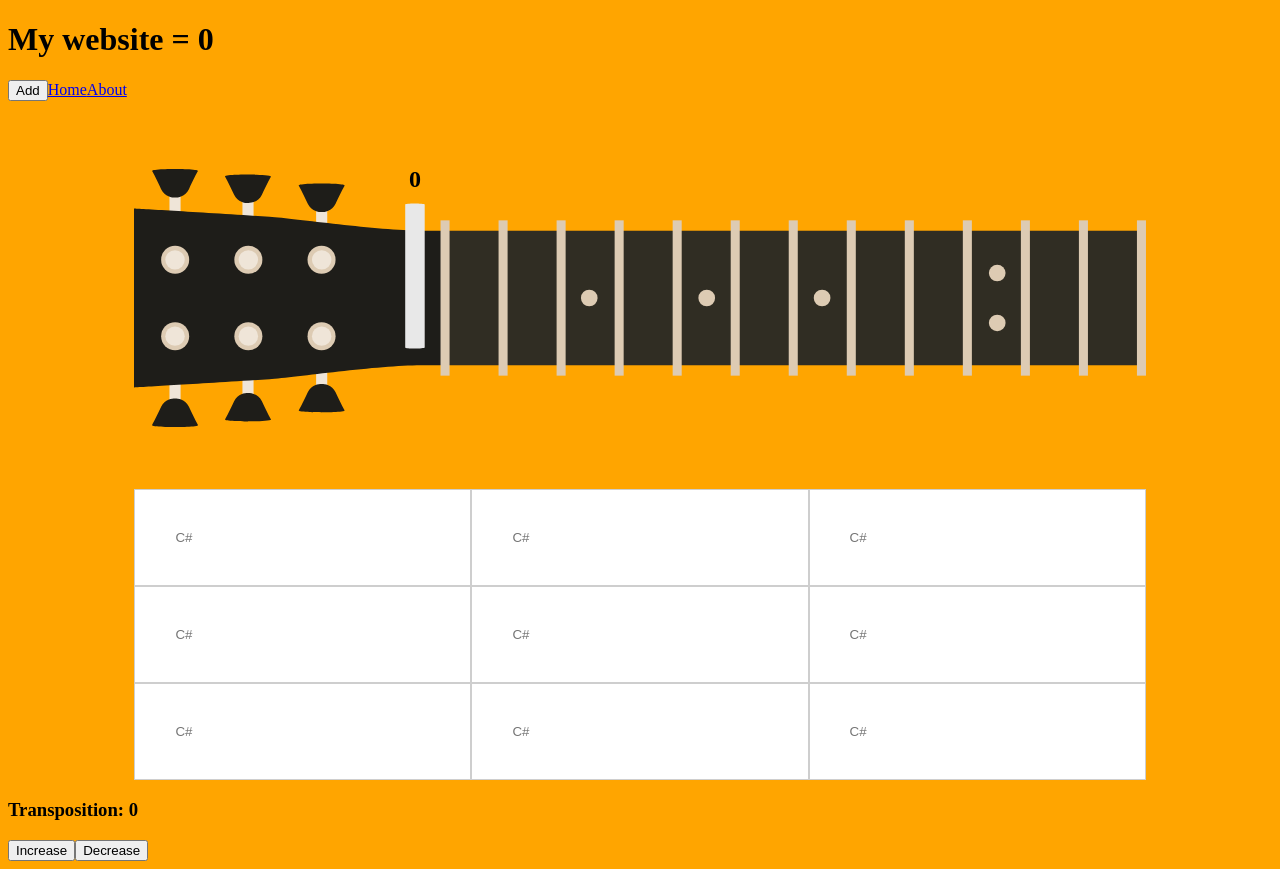
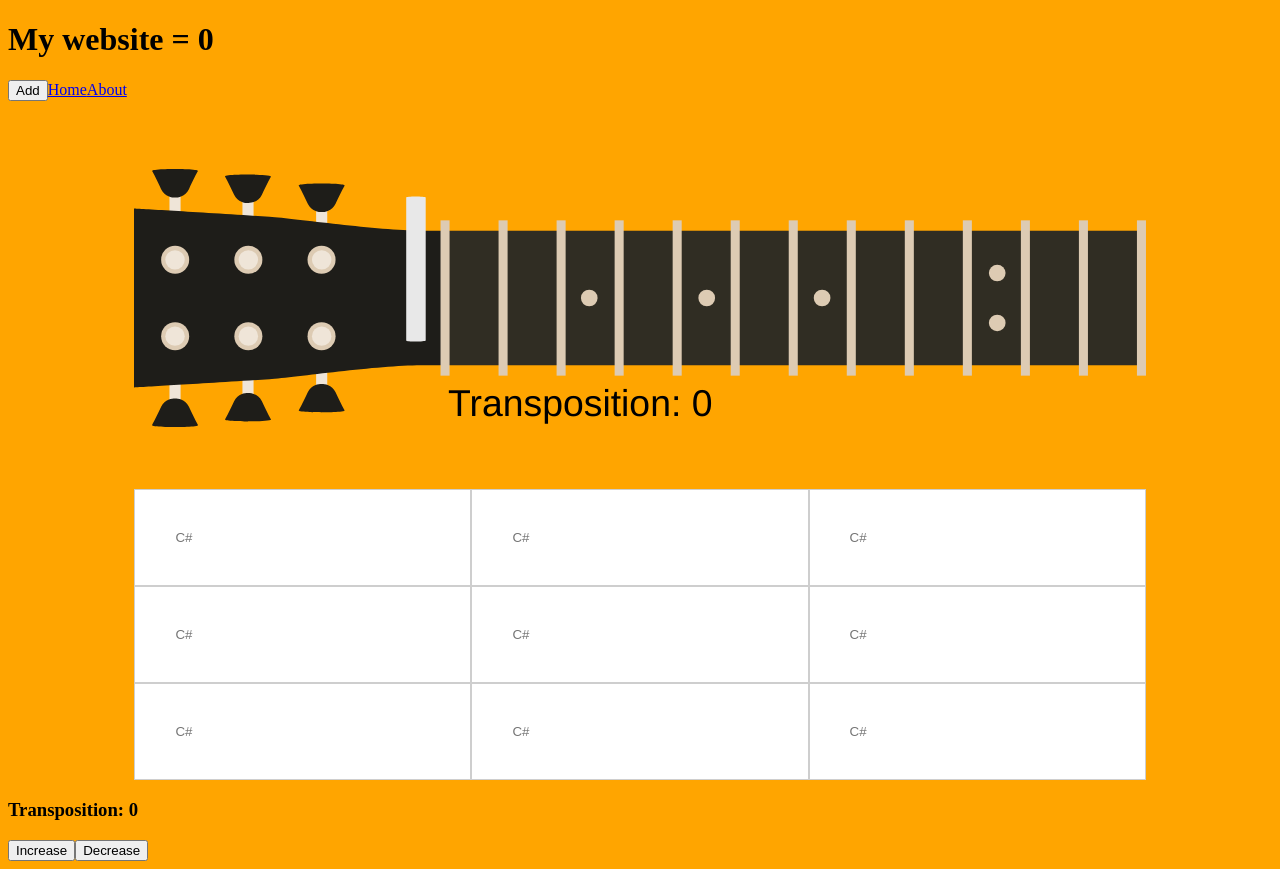
Before and after one commit to Utibu/Capo-Transposer-ReactJS, a React (Create React App) app: page /transposeredux in a window 1280 px wide. Built offline with nearby package versions, Linux system fonts and the light colour scheme.

Commit message:
Fine tuned animations and added text with transposition number to it

```diff
--- a/src/components/GuitarNeck.js
+++ b/src/components/GuitarNeck.js
@@ -1,4 +1,4 @@
-import React from "react"
+import React, {useEffect, useState} from "react"
 import {motion} from "framer-motion"
 
 import guitarNeck from "../images/guitar_neck3.svg"
@@ -6,15 +6,25 @@ import capo from "../images/capo.svg"
 
 function GuitarNeck(props) {
     const capoStepPercent = 5.9
-    const percentageFromLeft = props.capoPosition <= 0 ? 26.76 + 5.75 * Math.abs(props.capoPosition) : 26.76
+    const percentageFromLeft = props.capoPosition <= 0 ? 25.35 + 5.74 * Math.abs(props.capoPosition) : 25.15
 
     return (
-        <div className="guitar">
+        <div className="guitar" id="guitar">
             <img src={guitarNeck} className="guitarNeck" />
-            <motion.div className="capoContainer" animate={{left: `${percentageFromLeft}%`}}>
-                <h5>{props.capoPosition}</h5>
-                <img src={capo} className="capo" />
+            <motion.div className="capoContainer"
+                animate={{
+                    left: `${percentageFromLeft}%`
+                }}
+                transition={{
+                    type: "spring",
+                    stiffness: 500,
+                    damping: 26
+                }}>
+                <img src={capo} className="capo"/>
             </motion.div>
+            <svg viewBox="0 0 56 6" className="capoSvg">
+                <text x="0" y="4" className="capoPosition">Transposition: {props.capoPosition}</text>
+            </svg>
         </div>
     )
 }
--- a/src/css/style.scss
+++ b/src/css/style.scss
@@ -43,20 +43,35 @@ body {
 
     .capo {
         position: relative;
-        /*width: 40%;*/
+        width: 40%;
     }
 
     .capoContainer {
-        width: 2%;
+        width: 5%;
         position: absolute;
         left: 32.5%;
+        top: 15%;
+        text-align: center;
+    }
+
+    h5 {
+        font-size: 100%;
+        margin: 0 0 10px 0;
+        color: #000;
+        position: absolute;
         top: 5%;
+        left: 40%;
+    }
 
-        h5 {
-            font-size: 24px;
-            margin: 0 0 10px 0;
-            text-align: center;
-            color: #000;
-        }
+    .capoPosition {
+        font-size: 3px;
+        font-family: Helvetica, Arial, sans-serif;
+    }
+
+    .capoSvg {
+        position: absolute;
+        bottom: 3%;
+        left: 31%;
+        z-index: -1;
     }
 }
```
